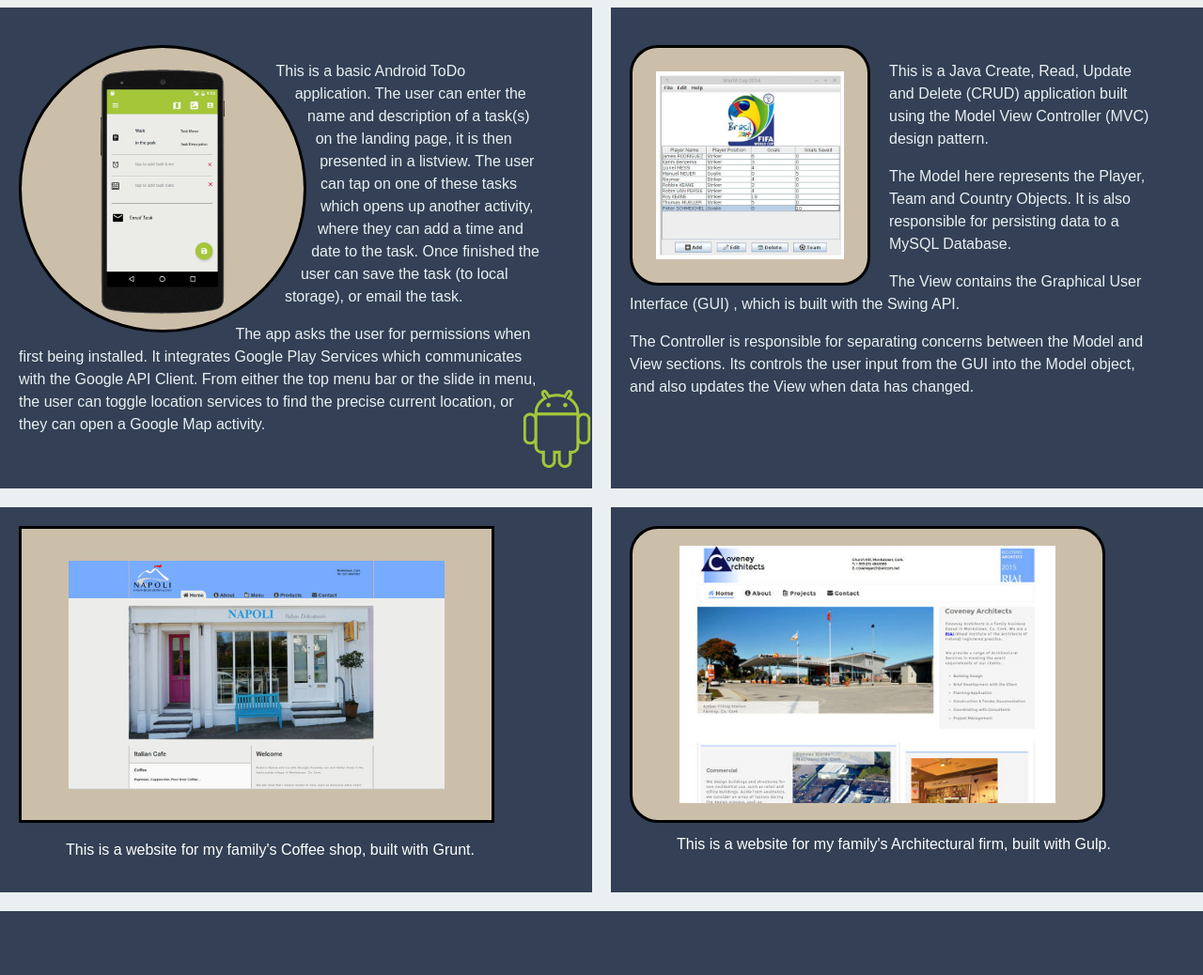
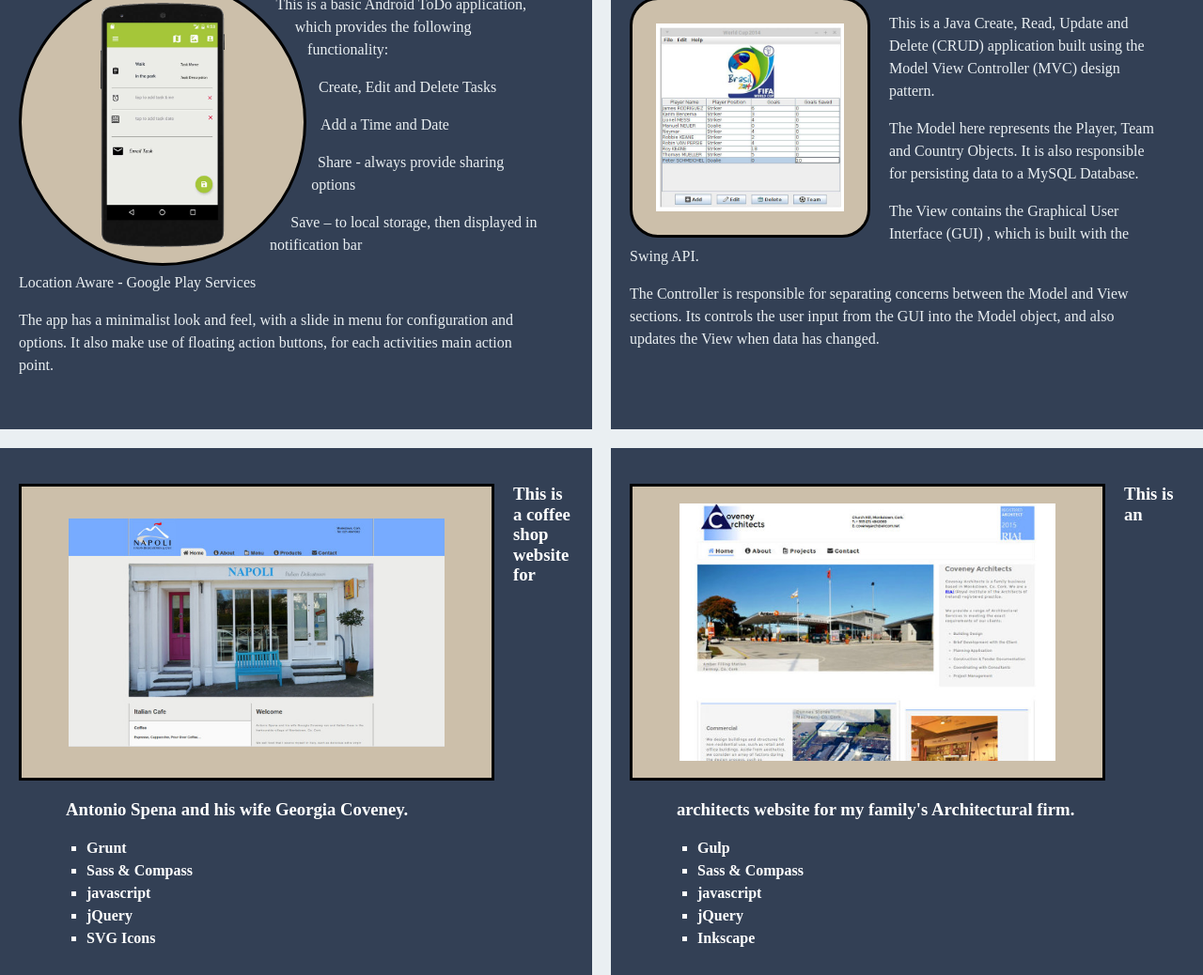
Before and after one commit to BrianCoveney/PersonalSite, a website: page index.html in a window 1280 px wide. Shown: the part 1983-3021 px from the top of the page at 94% size. Drawn offline with nearby package versions, Linux system fonts and the light colour scheme.

Commit message:
Edited web copy. Fetching Normalize from Cloudfare CDN, whos link is placed in footer, along with JQuery.

```diff
--- a/index.html
+++ b/index.html
@@ -2,9 +2,9 @@
 <html lang="en">
 <head>
     <title>Brian Coveney | Computer Science Student | Personal Website |</title>
+    <link rel="shortcut icon" href="src/images/simple-pc-48.png" type="image/x-icon" />
     <meta name="description" content="Welcome to my personal website. I am a computer science student living in Cork, Ireland. Inside are links to some of my GitHub projects.">
     <meta name=viewport content="width=device-width, initial-scale=1">
-    <script src="src/js/jquery.min.js"></script>
 </head>
 <body>
 <header>
@@ -67,10 +67,15 @@
             <div id="part3">
                 <a href="https://github.com/BrianCoveney/TaskReminder"><div class="app_screenshot"></div></a>
                 <p class="content2">
-                    This is a basic Android ToDo application. The user can enter the name and description of a task(s) on the landing page, it is then presented in a listview. The user can tap on one of these tasks which opens up another activity, where they can add a time and date to the task. Once finished the user can save the task (to local storage), or email the task.
+                    This is a basic Android ToDo application, which provides the following functionality:
                 </p>
+                <p>Create, Edit and Delete Tasks</p>
+                <p>Add a Time and Date</p>
+                <p>Share - always provide sharing options</p>
+                <p>Save – to local storage, then displayed in notification bar</p>
+                <p>Location Aware - Google Play Services</p>
                 <p>
-                    The app asks the user for permissions when first being installed. It integrates Google Play Services which communicates with the Google API Client. From either the top menu bar or the slide in menu, the user can toggle location services to find the precise current location, or they can open a Google Map activity.
+                    The app has a minimalist look and feel, with a slide in menu for configuration and options. It also make use of floating action buttons, for each activities main action point.
                 </p>
             </div>
         </article>
@@ -96,15 +101,29 @@
         <aside class="projects three">
             <div class="content_wrapper">
                 <a href="https://github.com/BrianCoveney/Napoli_StaticWeb"><div class="app_screenshot"></div></a>
-                <p class="proj_desc">This is a website for my family's Coffee shop, built with Grunt.
-                </p>
+                <h3 class="proj_desc">This is a coffee shop website for Antonio Spena and his wife Georgia Coveney.
+                </h3>
+                <ul>
+                    <li>Grunt</li>
+                    <li>Sass & Compass</li>
+                    <li>javascript</li>
+                    <li>jQuery</li>
+                    <li>SVG Icons</li>
+                </ul>
             </div>
         </aside>
         <aside class="projects four">
             <div class="content_wrapper">
                 <a href="https://github.com/BrianCoveney/CoveneyArchitects"><div class="app_screenshot"></div></a>
-                <p class="proj_desc">This is a website for my family's Architectural firm, built with Gulp.
-                </p>
+                <h3 class="proj_desc">This is an architects website for my family's Architectural firm.
+                </h3>
+                <ul>
+                    <li>Gulp</li>
+                    <li>Sass & Compass</li>
+                    <li>javascript</li>
+                    <li>jQuery</li>
+                    <li>Inkscape</li>
+                </ul>
             </div>
         </aside>
     </div>
@@ -134,11 +153,13 @@
     <a href="https://twitter.com/BrianCoveney" title="twitter.com/BrianCoveney">
         <svg height="512" class="social_icon twitter" id="Layer_1" version="1.1" viewBox="0 0 512 512" width="512" xml:space="preserve" xmlns="http://www.w3.org/2000/svg"><defs id="defs12"/><g id="g3763"><rect class="icon" height="512" id="rect2987" rx="64" ry="64" style="fill-opacity:1;fill-rule:nonzero;stroke:none" width="512" x="0" y="0"/><g id="layer1_2_" transform="matrix(1.418485,0,0,1.418485,-507.62367,-651.3318)"><path d="m 679.333,552.19 c -10.375,4.604 -21.521,7.711 -33.224,9.111 11.939,-7.16 21.114,-18.501 25.436,-32.004 -11.178,6.63 -23.563,11.439 -36.744,14.035 -10.547,-11.246 -25.588,-18.269 -42.223,-18.269 -31.953,0 -57.859,25.906 -57.859,57.855 0,4.533 0.513,8.946 1.501,13.186 -48.085,-2.419 -90.71,-25.446 -119.245,-60.454 -4.981,8.545 -7.833,18.48 -7.833,29.089 0,20.072 10.21,37.777 25.735,48.152 -9.479,-0.302 -18.398,-2.902 -26.204,-7.234 -0.003,0.238 -0.003,0.482 -0.003,0.726 0,28.029 19.944,51.41 46.407,56.734 -4.855,1.315 -9.968,2.027 -15.238,2.027 -3.733,0 -7.354,-0.373 -10.883,-1.041 7.36,22.98 28.728,39.709 54.039,40.176 -19.795,15.52 -44.742,24.77 -71.854,24.77 -4.665,0 -9.27,-0.275 -13.799,-0.816 25.609,16.422 56.018,26.001 88.688,26.001 106.412,0 164.606,-88.156 164.606,-164.606 0,-2.514 -0.058,-5.007 -0.165,-7.49 11.295,-8.159 21.11,-18.344 28.862,-29.948 l 0,0 z" id="path5_1_" class="icon_logo"/></g></g></svg>
     </a>
-    <a href="http://www.linkedin.com/in/brian-coveney" title="linkedin.com/brian-coveney">
+    <a href="https://ie.linkedin.com/in/brian-coveney-62514952" title="linkedin.com/brian-coveney">
         <svg height="512" class="social_icon linkedin" id="Layer_1" version="1.1" viewBox="0 0 512 512" width="512" xml:space="preserve" xmlns="http://www.w3.org/2000/svg" ><defs id="defs12"/><g id="g5891"><rect class="icon" height="512" id="rect2987" rx="64" ry="64" style="fill-opacity:1;fill-rule:nonzero;stroke:none" width="512" x="0" y="5.6843419e-014"/><g id="g9-1" transform="matrix(1.5537946,0,0,1.5537946,-140.87332,-132.64552)"><rect height="166.021" id="rect11" class="icon_logo" width="55.194" x="129.957" y="200.35699"/><path d="m 157.927,120.303 c -18.884,0 -31.222,12.415 -31.222,28.687 0,15.93 11.963,28.687 30.491,28.687 h 0.357 c 19.245,0 31.224,-12.757 31.224,-28.687 -0.357,-16.272 -11.978,-28.687 -30.85,-28.687 z" id="path13-0" class="icon_logo"/><path d="m 320.604,196.453 c -29.277,0 -42.391,16.101 -49.734,27.41 v -23.506 h -55.18 c 0.732,15.573 0,166.021 0,166.021 h 55.179 V 273.66 c 0,-4.963 0.357,-9.924 1.82,-13.471 3.982,-9.911 13.068,-20.178 28.313,-20.178 19.959,0 27.955,15.23 27.955,37.539 v 88.828 h 55.182 v -95.206 c 0,-50.996 -27.227,-74.719 -63.535,-74.719 z" id="path15" class="icon_logo"/></g></g></svg>
     </a>
 </footer>
+<link rel="stylesheet" type="text/css" href="https://cdnjs.cloudflare.com/ajax/libs/normalize/4.2.0/normalize.min.css">
 <link rel="stylesheet" type="text/css" href="dist/css/main.css">
+<script src="src/js/jquery.min.js"></script>
 <script src="dist/js/app.min.js"></script>
 <script>
     (function(i,s,o,g,r,a,m){i['GoogleAnalyticsObject']=r;i[r]=i[r]||function(){
--- a/src/scss/main.scss
+++ b/src/scss/main.scss
@@ -18,7 +18,6 @@
 /* ==========================================================================
  1.0 General
  ========================================================================== */
-@import 'normalize.css';
 
 
 @font-face {
@@ -316,18 +315,13 @@ section {
   article {
     flex-basis: 50%;
     margin-right: 20px;
-    background: url('../images/android_figure.png');
-    background-size: 75px;
-    background-repeat: no-repeat;
-    background-position-x: 100%;
-    background-position-y: 95%;
     background-color: #334055;
     padding-bottom: 20px;
 
 
 
     #part3{
-      padding-top:40px;
+      padding-top:20px;
       padding-bottom: 20px;
       padding-right: 50px;
       padding-left: 20px;
@@ -407,6 +401,9 @@ section {
     flex-basis: 50%;
 
 
+
+
+
     .proj_desc{
       color: #fff;
       padding-left: 50px;
@@ -432,8 +429,10 @@ section {
         border: 3px solid black;
         border-raius: 30px;
         background-origin: content-box;
-        margin-right: 10px;
+        margin-right: 20px;
         margin-bottom: 20px;
+        float: left;
+
       }
 
     }
@@ -443,8 +442,10 @@ section {
       margin-bottom: 20px;
       margin-left: 20px;
 
+
+
       a{
-        display: inline-block;
+        display: block;
         max-width: 500px;
         max-height: 310px;
       }
@@ -458,15 +459,35 @@ section {
         background-repeat: no-repeat;
         background-position: center;
         border: 3px solid black;
-        border-radius: 30px;
+        border-raius: 30px;
         background-origin: content-box;
-        margin-right: 10px;
+        margin-right: 20px;
         margin-bottom: 20px;
+        float: left;
+
       }
     }
   }
 }
 
+.project_wrapper_below  {
+
+
+
+  ul{
+    list-style-type: square;
+    position: relative;
+    left: 2em;
+
+    li {
+      font-size: 1.0em;
+      line-height: 1.5em;
+      color: #fff;
+      font-weight: bold;
+
+    }
+  }
+}
 
 
 
@@ -731,6 +752,8 @@ $extra-large-screen: 1600px;
       }
     }
 
+
+
     .fullscreen_img {
 
       #circle_profile_pic {
```
Also changed, not shown: dist/css/main.css, dist/css/normalize.css (deleted), dist/images/simple-pc-48.png (added), src/images/simple-pc-48.png (added).
